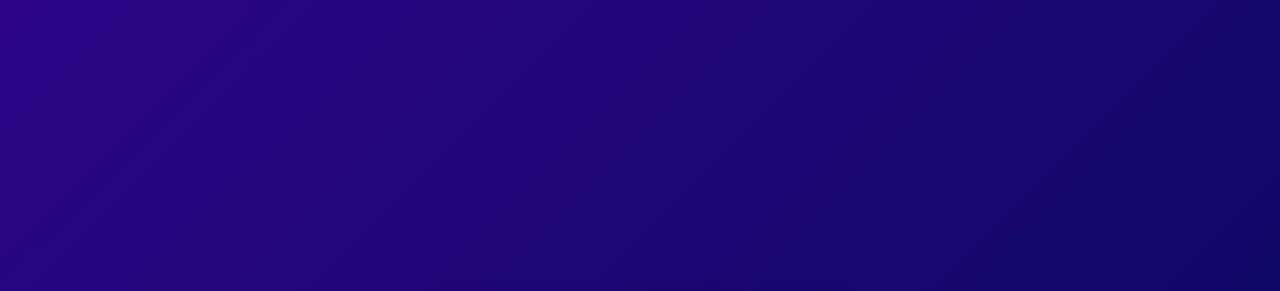
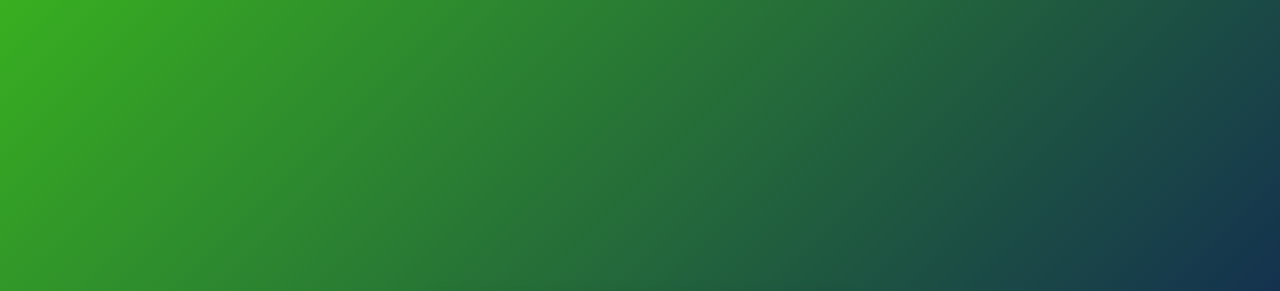
Before and after one commit to emersp25/TAREA-1, a plain HTML site: page index.html in a window 1280 px wide. Shown: the top 291 px of the page. Drawn offline with Linux system fonts and the light colour scheme.

Commit message:
Cambio Background

```diff
--- a/styles.css
+++ b/styles.css
@@ -1,9 +1,8 @@
-/* Estilos generales */
 body {
   margin: 0;
   padding: 0;
   font-family: 'Segoe UI', Tahoma, Geneva, Verdana, sans-serif;
-  background: linear-gradient(135deg, #2c0586, #08095e);
+  background: linear-gradient(135deg, #38af20, #08095e);
   height: 100vh;
   display: flex;
   align-items: center;
```
